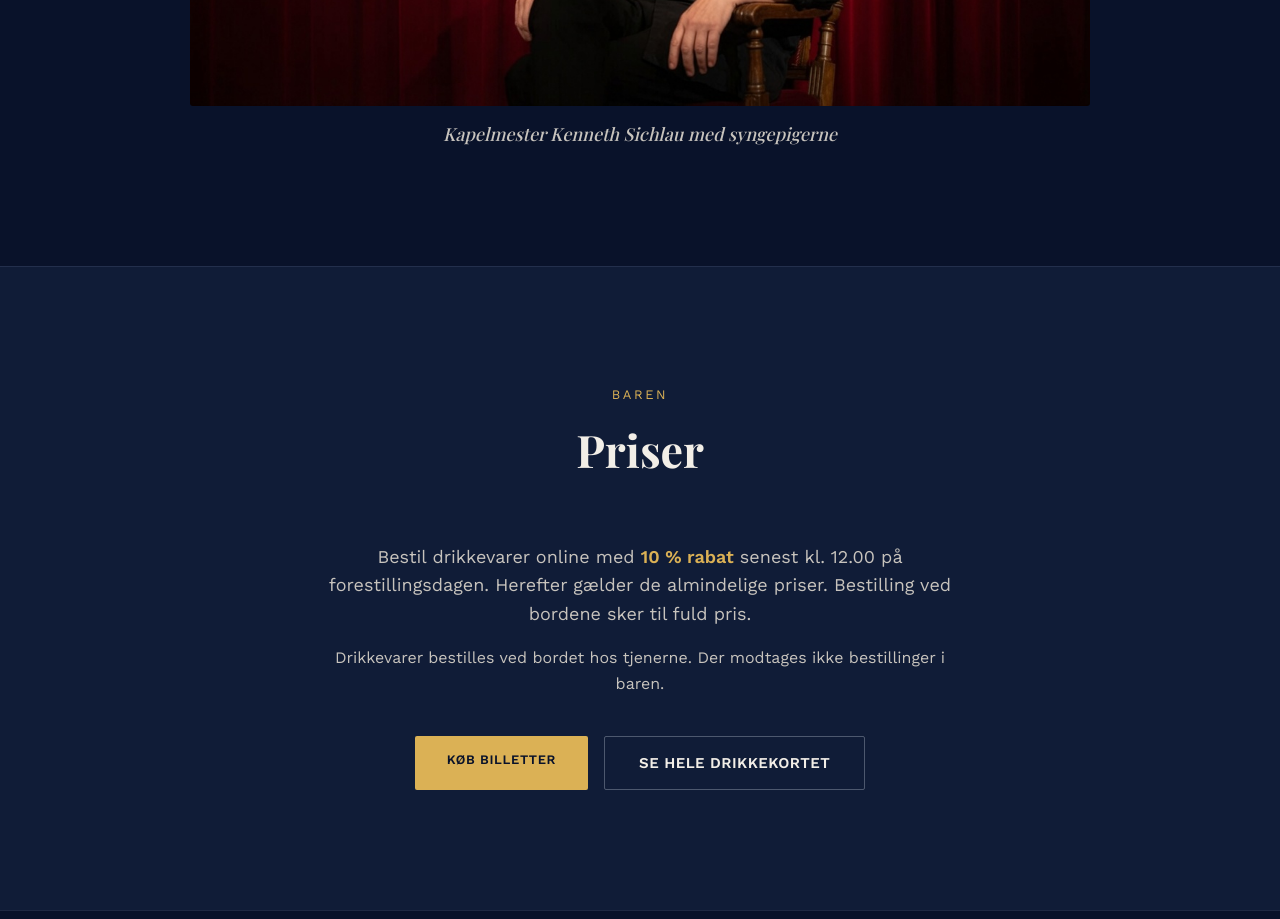
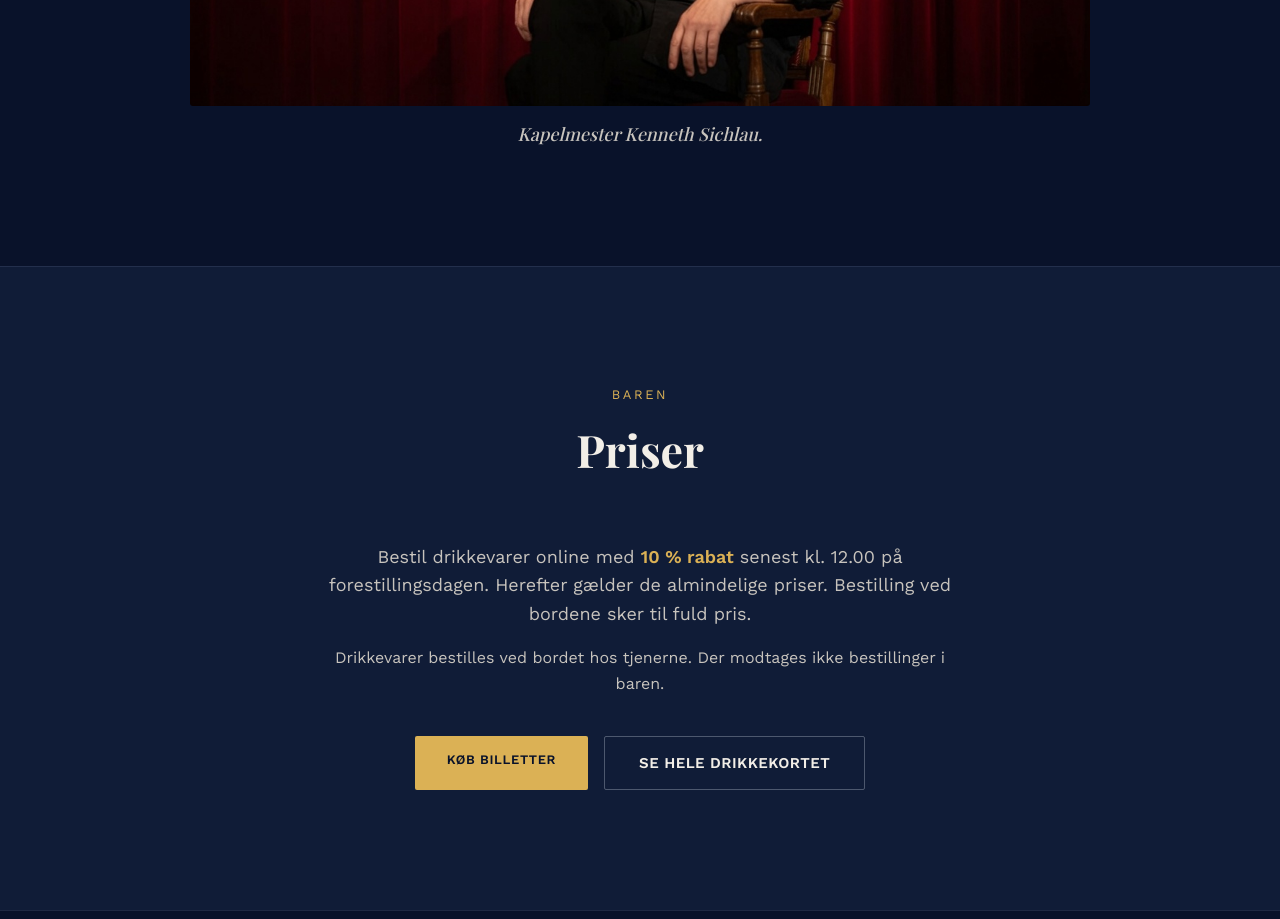
Before and after one commit to Alert007-design/Bakkenshvile, a Next.js app: page / in a window 1280 px wide. Shown: the part 2940-3859 px from the top of the page. Built offline with nearby package versions, Linux system fonts and the light colour scheme; no server answers; a web font is replaced by a local one.

Commit message:
Update page.tsx

```diff
--- a/app/page.tsx
+++ b/app/page.tsx
@@ -155,7 +155,7 @@ export default function Home() {
               />
             </div>
             <figcaption className="kapelmesterCaption">
-              Kapelmester Kenneth Sichlau med syngepigerne
+              Kapelmester Kenneth Sichlau.
             </figcaption>
           </figure>
         </div>
```
